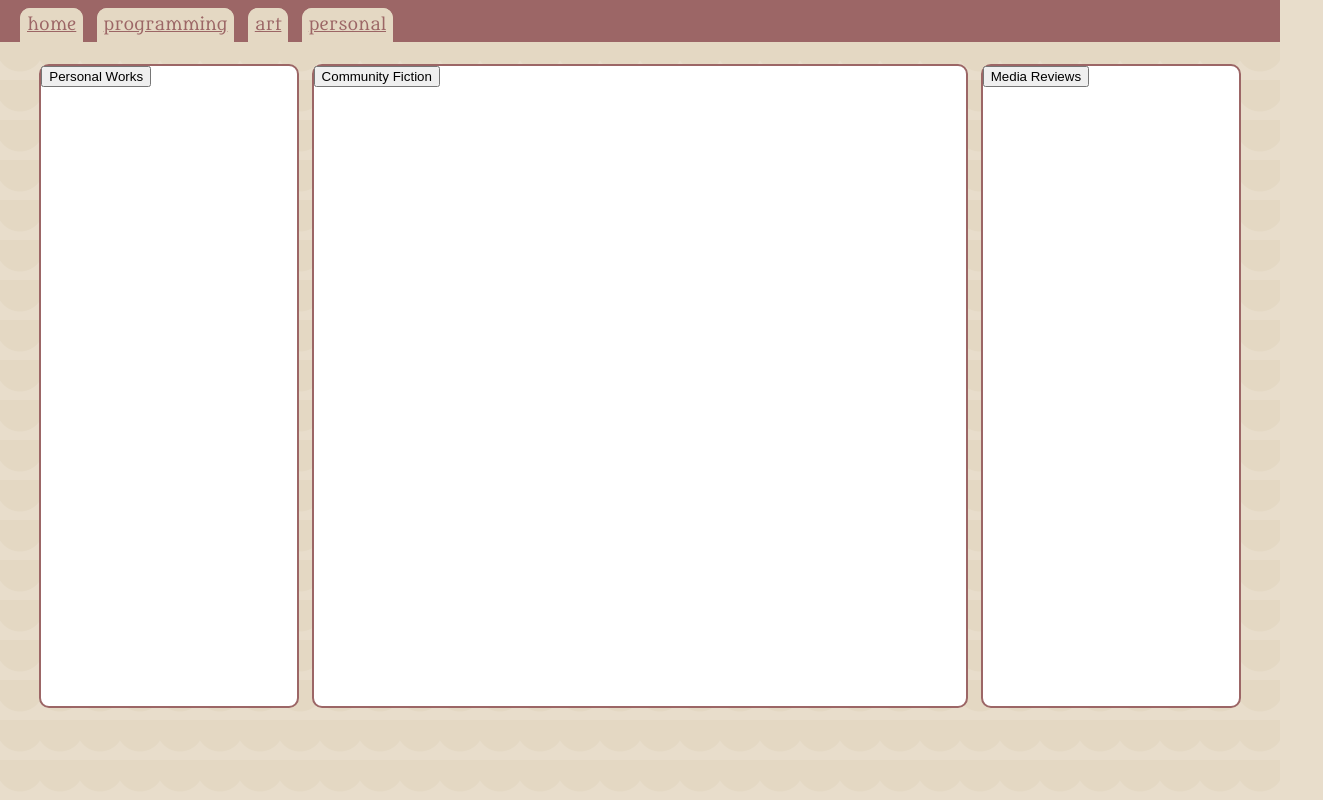
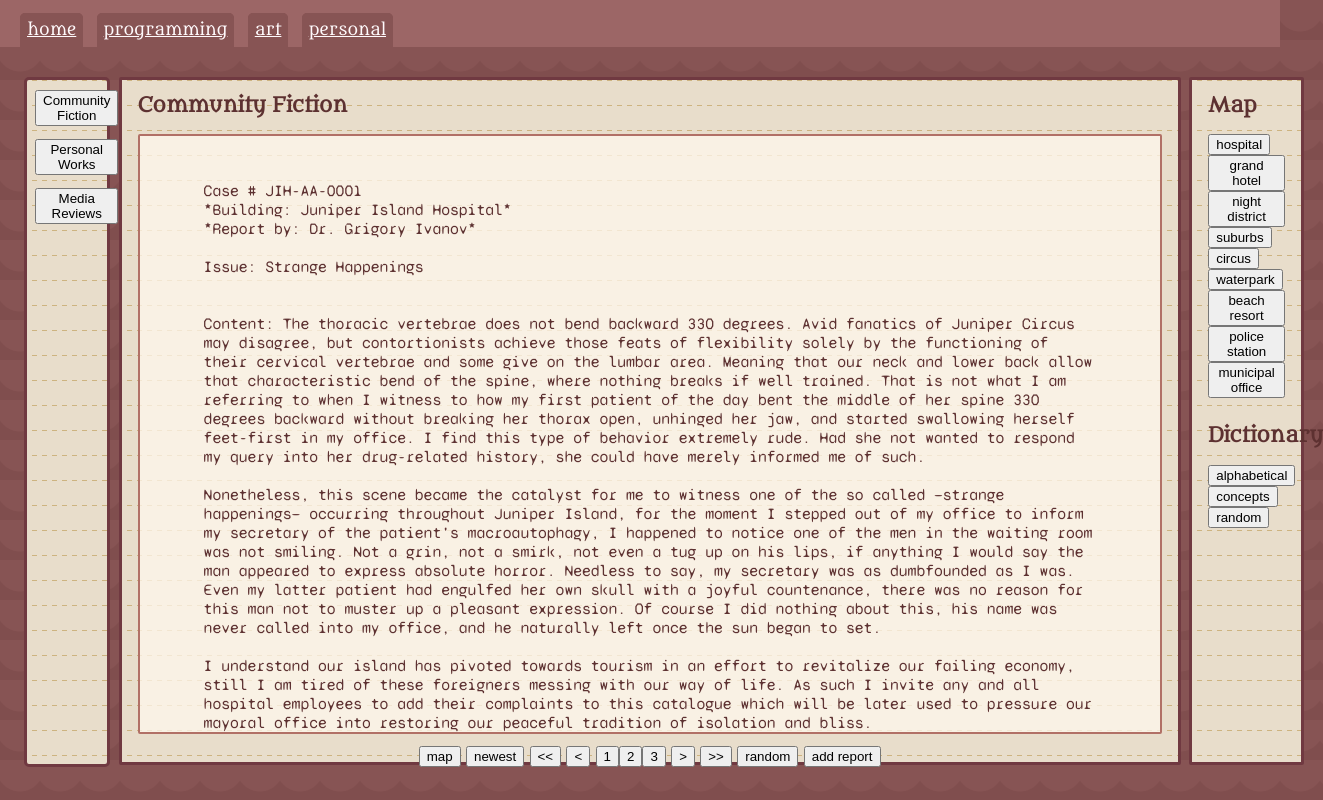
Before and after one commit to amorales-builds/fancyblooms, a plain HTML site: page public/storiesPage.html in a window 1280 px wide. Shown: the whole page, 1323 px wide, since content can reach past the window. Drawn offline with Linux system fonts and the light colour scheme; no server answers.

Commit message:
CSS: Added SyneMono font, updated styles, HTML: working on Stories Page

```diff
--- a/public/storiesPage.html
+++ b/public/storiesPage.html
@@ -11,7 +11,7 @@
     <link rel="stylesheet" href="/styles/storiesStyle.css" type="text/css" media="all">
   </head>
 
-  <body>
+  <body id="storyBody" onload="pleaseworkbro()">
     <div class="tabs">
       <a href="/index.html" id="tabBtn" class="homeBtn">home</a>
       <a href="/public/programmingPage.html" id="tabBtn" class="prBtn">programming</a>
@@ -21,16 +21,66 @@
     <!-- <button>home</button> -->
       <!-- <h1 class="title">Stories</h1> -->
     <div class="storiesContent">
-      <div id="compartment" class="personal">
-        <button>Personal Works</button>
+      <div id="compartment" class="options">
+        <button id="communityBtn" onclick="collabFont()">Community Fiction</button>
+        <button id="pWorksBtn" onclick="pWorksFont()">Personal Works</button>
+        <button id="reviewsBtn" onclick="reviewsFont()">Media Reviews</button>
       </div>
-      <div id="compartment" class="community">
-        <button>Community Fiction</button>
+      <div id="optionContent" class="community">
+        <h2>Community Fiction</h2>
+        <!-- <div class="colabOptions">
+          <button>map</button>
+        </div> -->
+        <div class="collaborativeWorks">
+          <!-- <div class="colabInfo">
+            <p>building</p>
+            <p>number</p>
+            <p>reporter</p>
+          </div>
+          <h3 style="text-align: center;">Title</h3>
+          <p  style="text-align: justify;">Content</p> -->
+          <p id="contentPdf" class="contentss"></p>
+          <!-- <input type="file" /><br />
+          <p class="contentss"></p> -->
+          <!-- <button onclick="pleaseworkbro(0)">File 1</button>
+          <button onclick="pleaseworkbro(1)">File 2</button> -->
+          <div id="buttonsPdf"></div>
+        </div>
+        <div class="navButtonsColab">
+          <button>map</button>
+          <button>newest</button>
+          <button><<</button>
+          <button><</button>
+          <div id="navNumbers" style="display: inline;"></div>
+          <button>></button>
+          <button>>></button>
+          <button>random</button>
+          <button>add report</button>
+        </div>
       </div>
-      <div id="compartment" class="shorts">
-        <button>Media Reviews</button>
+      <div  id="optionContent" class="communityMap">
+        <h2>Map</h2>
+        <button>hospital</button>
+        <button>grand hotel</button>
+        <button>night district</button>
+        <button>suburbs</button>
+        <button>circus</button>
+        <button>waterpark</button>
+        <button>beach resort</button>
+        <button>police station</button>
+        <button>municipal office</button>
+
+        <h2 style="margin-top: 25px;">Dictionary</h2>
+        <button>alphabetical</button>
+        <button>concepts</button>
+        <button>random</button>
       </div>
+      <!-- <div id="compartment" class="shorts">
+        <h2>Media Reviews</h2>
+      </div>      -->
     </div>
-    <p></p>
+
+    <script src="/src/storyScript.js"></script>
+
   </body>
 </html>
--- /dev/null
+++ b/src/storyScript.js
@@ -0,0 +1,64 @@
+
+const files = [
+    "/docs/collabs/jihaa0001_strangeHappenings.txt",
+    "/docs/collabs/test2.txt",
+    "/docs/collabs/test3.txt"
+];
+
+files.forEach((file, index) => {
+    const button = document.createElement("button");
+
+    button.innerText = `${index + 1}`;
+    button.onclick = () => pleaseworkbro(index);
+
+    document.getElementById("navNumbers").appendChild(button);
+});
+
+// let currentIndex = 0;
+
+// document.getElementById("prevFile").onclick = () => {
+//     if (currentIndex > 0) {
+//         pleaseworkbro(currentIndex - 1);
+//     }
+// };
+
+// document.getElementById("nextFile").onclick = () => {
+//     if (currentIndex < files.length - 1) {
+//         pleaseworkbro(currentIndex + 1);
+//     }
+// };
+
+async function pleaseworkbro(index) {
+
+    const content = document.getElementById("contentPdf");
+
+    try {
+        const response = await fetch(files[index]);
+
+        if (!response.ok) {
+            throw new Error("Could not load file");
+        }
+
+        const text = await response.text();
+
+        content.innerText = text;
+
+    }
+    catch (error) {
+        if (index !== 0) {
+            pleaseworkbro(0);
+        } else {
+            content.innerText = "Failed to load file 0.";
+        }
+    }
+}
+
+function collabFont() {
+    document.getElementById("storyBody").style.fontFamily = "SyneMono";
+}
+function pWorksFont() {
+    document.getElementById("storyBody").style.fontFamily = "Metamorphous";
+}
+function reviewsFont() {
+    document.getElementById("storyBody").style.fontFamily = "Sniglet";
+}
--- /dev/null
+++ b/styles/programmingStyle.css
@@ -0,0 +1,28 @@
+@import "/styles/style.css";
+
+body{
+    font-family: Audiowide;
+    /* background-color: #1c2130;
+    background-image:  repeating-linear-gradient(to right, transparent 0, transparent 3.8333333333333335px, #1c2130 3.8333333333333335px, #1c2130 11.5px, transparent 11.5px, transparent 15.333333333333334px), repeating-linear-gradient(to bottom, transparent 0, transparent 3.8333333333333335px, #1c2130 3.8333333333333335px, #1c2130 11.5px, transparent 11.5px, transparent 15.333333333333334px), linear-gradient(to bottom, #028f76 1.38px, transparent 1.38px), linear-gradient(to right, #028f76 1.38px, transparent 1.38px) ;
+    background-size: 100% 100%, 100% 100%, 46px 46px, 46px 46px;
+    background-position: 0 0, 0 0, 0 -0.46px, -0.46px 0; */
+    /* background-color: #1c2130;
+    background-image:  linear-gradient(30deg, #028f76 12%, transparent 12.5%, transparent 87%, #028f76 87.5%, #028f76), linear-gradient(150deg, #028f76 12%, transparent 12.5%, transparent 87%, #028f76 87.5%, #028f76), linear-gradient(30deg, #028f76 12%, transparent 12.5%, transparent 87%, #028f76 87.5%, #028f76), linear-gradient(150deg, #028f76 12%, transparent 12.5%, transparent 87%, #028f76 87.5%, #028f76), linear-gradient(60deg, #028f7677 25%, transparent 25.5%, transparent 75%, #028f7677 75%, #028f7677), linear-gradient(60deg, #028f7677 25%, transparent 25.5%, transparent 75%, #028f7677 75%, #028f7677);
+    background-size: 46px 81px;
+    background-position: 0 0, 0 0, 23px 40px, 23px 40px, 0 0, 23px 40px; */
+    background-color: #1c2130;
+    background-image:  linear-gradient(30deg, #028f76 12%, transparent 12.5%, transparent 87%, #028f76 87.5%, #028f76), linear-gradient(150deg, #028f76 12%, transparent 12.5%, transparent 87%, #028f76 87.5%, #028f76), linear-gradient(30deg, #028f76 12%, transparent 12.5%, transparent 87%, #028f76 87.5%, #028f76), linear-gradient(150deg, #028f76 12%, transparent 12.5%, transparent 87%, #028f76 87.5%, #028f76), linear-gradient(60deg, #028f7677 25%, transparent 25.5%, transparent 75%, #028f7677 75%, #028f7677), linear-gradient(60deg, #028f7677 25%, transparent 25.5%, transparent 75%, #028f7677 75%, #028f7677);
+    background-size: 80px 140px;
+    background-position: 0 0, 0 0, 40px 70px, 40px 70px, 0 0, 40px 70px;
+}
+
+.pContent{
+    padding: 16px;
+    background-color: #1c2130;
+    background-image:  repeating-linear-gradient(to right, transparent 0, transparent 3.8333333333333335px, #1c2130 3.8333333333333335px, #1c2130 11.5px, transparent 11.5px, transparent 15.333333333333334px), repeating-linear-gradient(to bottom, transparent 0, transparent 3.8333333333333335px, #1c2130 3.8333333333333335px, #1c2130 11.5px, transparent 11.5px, transparent 15.333333333333334px), linear-gradient(to bottom, #1c302b 1.38px, transparent 1.38px), linear-gradient(to right, #1c302b 1.38px, transparent 1.38px) ;
+    background-size: 100% 100%, 100% 100%, 46px 46px, 46px 46px;
+    background-position: 0 0, 0 0, 0 -0.46px, -0.46px 0;
+    height: 90vh;
+    width: 95vw;
+    margin-left: 1.5%;
+}
--- a/styles/storiesStyle.css
+++ b/styles/storiesStyle.css
@@ -1,21 +1,31 @@
 @import "/styles/style.css";
 
 :root{
-    --colorLightBG: #e4d8c3;
-    --colorLighterBG: #e8ddcb;
+    --colorLight: #e4d8c3;
+    --colorLighter: #e8ddcb;
+    --colorLightBG: rgb(135, 84, 84);
+    --colorLighterBG: rgb(128, 78, 78);
     --colorMain:  rgb(156, 102, 102);
+    --colorMedium:  rgb(147, 84, 84);
+    --colorDark:  rgb(93, 49, 49);
 }
 
 * {
     cursor: url('https://cdn.cursors-4u.net/previews/pink-feather-c4993148-64.webp') 19 21, auto !important; /* Pink Feather - https://www.cursors-4u.com/cursor/pink-feather */
 }
 
+#tabBtn{
+    color: var(--colorWhite);
+}
+#tabBtn:hover{
+    color: var(--colorAccent);
+}
 
 body{
     /* margin: 16px; */
     padding: 16px;
     font-family: Metamorphous;
-    color: darkslategray;
+    color: var(--colorDark);
     /* background-color: var(--colorLight); */
     /* background-color: val(--colorWhiteBG);
     background-image:  radial-gradient(circle 23px at 20px 8px, var(--colorLightBG) 23px, transparent 24px), radial-gradient(circle 23px at 20px 32px, var(--colorLighterBG) 23px, transparent 24px), linear-gradient(var(--colorLighterBG) 50%, var(--colorLightBG) 50%);
@@ -39,21 +49,98 @@ body{
     background-size: 100% 100%, 100% 25px;
     height: 100vh; */
     align-content: center;
-    justify-content: center;
+    justify-content: space-between;
     display: grid;
     grid-template-columns: auto auto auto;
     row-gap: 50%;
-    column-gap: 1%;
+    column-gap: 0.7%;
+}
+
+h2{
+    margin-top: 3px;
+    font-size: 20px;
 }
 
 #compartment{
-    background-color: white;
-    border: 0.2vw solid var(--colorMain);
-    border-radius: 10px;
-    margin-top: 5vh;
-    height: 80vh;
-    width: 20vw;
+    /* background-color: white; */
+    display: grid;
+    grid-template-rows: auto auto auto;
+    row-gap: 2%;
+    place-content: start space-between;
+    padding: 25px;
+    padding-inline: 8px;
+    padding-top: 0;
+    border: 0.3vw solid #703941;
+    border-radius: 5px;
+    margin-top: 6.6vh;
+    height: 81.2vh;
+    width: 5vw;
+    background-color: #e8ddcb;
+    background-image:  repeating-linear-gradient(to right, #e8ddcb 0, #e8ddcb 5px, transparent 5px, transparent 10px), linear-gradient(to bottom, #cdb380 1px, transparent 1px);
+    background-size: 100% 100%, 100% 25px;
 }
-#compartment.community{
-    width: 51vw;
+#compartment.options{
+    padding-top: 10px;
 }
+
+#optionContent{
+    padding: 16px;
+    padding-top: 10px;
+    /* border: 0.5vw solid #e8ddcb; */
+    border: 0.3vw solid #703941;
+    border-radius: 2px;
+    margin-top: 6.6vh;
+    height: 82vh;
+    width: 80vw;
+    background-color: #e8ddcb;
+    background-image:  repeating-linear-gradient(to right, #e8ddcb 0, #e8ddcb 5px, transparent 5px, transparent 10px), linear-gradient(to bottom, #cdb380 1px, transparent 1px);
+    background-size: 100% 100%, 100% 25px;
+}
+
+#optionContent.community{
+    width: 80vw;
+}
+.collaborativeWorks{
+    border: 0.2vw solid #b17066;
+    border-radius: 2px;
+    background-color: #fff8edbe;
+    padding: 20px;
+    padding-inline: 5vw;
+    padding-top: 0;
+    height: 72vh;
+    overflow-y: scroll;
+    scrollbar-width: thin;
+    scrollbar-color: #b17066 transparent;
+}
+.colabInfo{
+    text-align: center;
+    display: grid;
+    grid-template-columns: auto auto auto;
+}
+.navButtonsColab{
+    text-align: center;
+    margin-top: 12px;
+}
+/* .colabOptions{
+    text-align: center;
+    margin-bottom: 10px;
+    margin-top: -10px;
+} */
+
+#optionContent.communityMap{
+    width: 6vw;
+}
+
+/* iframe{
+    display: block;
+    height: 100%;
+    width: 100%;
+} */
+
+#contentPdf{
+    /* height: 50%;
+    width: 100%;
+    border: 2px solid #703941; */
+    margin-top: 5%;
+    font-family: SyneMono;
+}
--- a/styles/style.css
+++ b/styles/style.css
@@ -58,6 +58,11 @@
     font-family: Sniglet;
     src: url(/assets/fonts/Sniglet-Regular.ttf) ;
 }
+@font-face{
+    font-family: SyneMono;
+    src: url(/assets/fonts/SyneMono-Regular.ttf) ;
+}
+
 
 
 * {
@@ -74,24 +79,27 @@
     position: absolute;
     text-align: start;
     background-color: var(--colorMain);
-    padding-top: 15px;
+    padding-top: 20px;
     padding-bottom: 7px;
     padding-inline: 16px;
     top: 0;
     left: 0;
     right: 0;
+    /* background-image: radial-gradient(circle 23px at 20px 8px, var(--colorMedium) 23px, transparent 24px), radial-gradient(circle 23px at 20px 32px, var(--colorDark) 23px, transparent 24px), linear-gradient(var(--colorDark) 50%, var(--colorMedium) 50%);
+    background-size: 40px 40px;
+    background-position: 0 0, 20px 0, 0 0; */
 }
 #tabBtn{
     /* position: fixed;
     left: 0;
     top: 0; */
-    color: var(--colorMain);
+    color: var(--colorDark);
     border: 2px solid var(--colorLightBG);
     background-color: var(--colorLightBG);
     padding: 5px;
     margin: 4px;
     /* border-radius: 5px; */
-    border-radius: 10px 10px 0 0;
+    border-radius: 5px 5px 0 0;
 }
 #tabBtn:hover{
     /* color: var(--colorWhite);
@@ -291,7 +299,7 @@
     }
 }
 
-iframe{
+.gbFrame{
     z-index: 9999;
     text-align: center;
     background-color: var(--colorMedium);
@@ -311,7 +319,7 @@ iframe{
         width: 35vw;
     }
 }
-iframe:hover{
+.gbFrame:hover{
     border: 4px solid var(--colorMain);
     box-shadow:0 0 0 .1vw var(--colorLight) , 0 0 0 .35vw var(--colorMediumDark), 0 0 0 .6vw var(--colorLightest), 0 0 10px 1vw var(--colorLighter);
     margin-top: -34vh;
@@ -420,7 +428,7 @@ body{
     font-family: Sniglet;
     color:var(--colorWhite);
     /* background-color: var(--colorLight); */
-    background-color: val(--colorWhiteBG);
+    background-color: var(--colorWhiteBG);
     background-image:  radial-gradient(circle 23px at 20px 8px, var(--colorLightBG) 23px, transparent 24px), radial-gradient(circle 23px at 20px 32px, var(--colorLighterBG) 23px, transparent 24px), linear-gradient(var(--colorLighterBG) 50%, var(--colorLightBG) 50%);
     background-size: 40px 40px;
     background-position: 0 0, 20px 0, 0 0;
```
Also changed, not shown: public/programmingPage.html (+10 -6 lines), assets/fonts/SyneMono-Regular.ttf (added), docs/collabs/jihaa0001_strangeHappenings.txt (added), docs/collabs/test2.txt (added), docs/collabs/test3.txt (added), src/script.js (line endings or trailing spaces).
